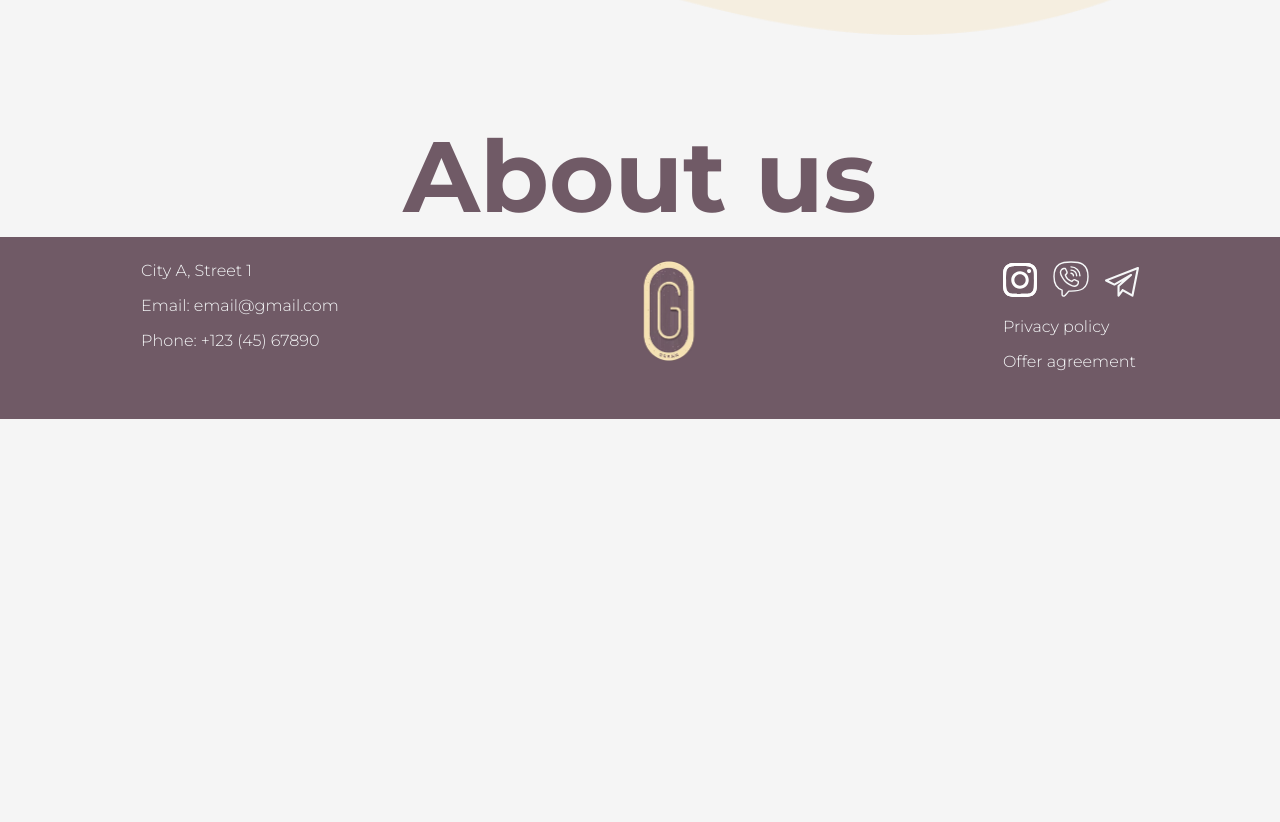
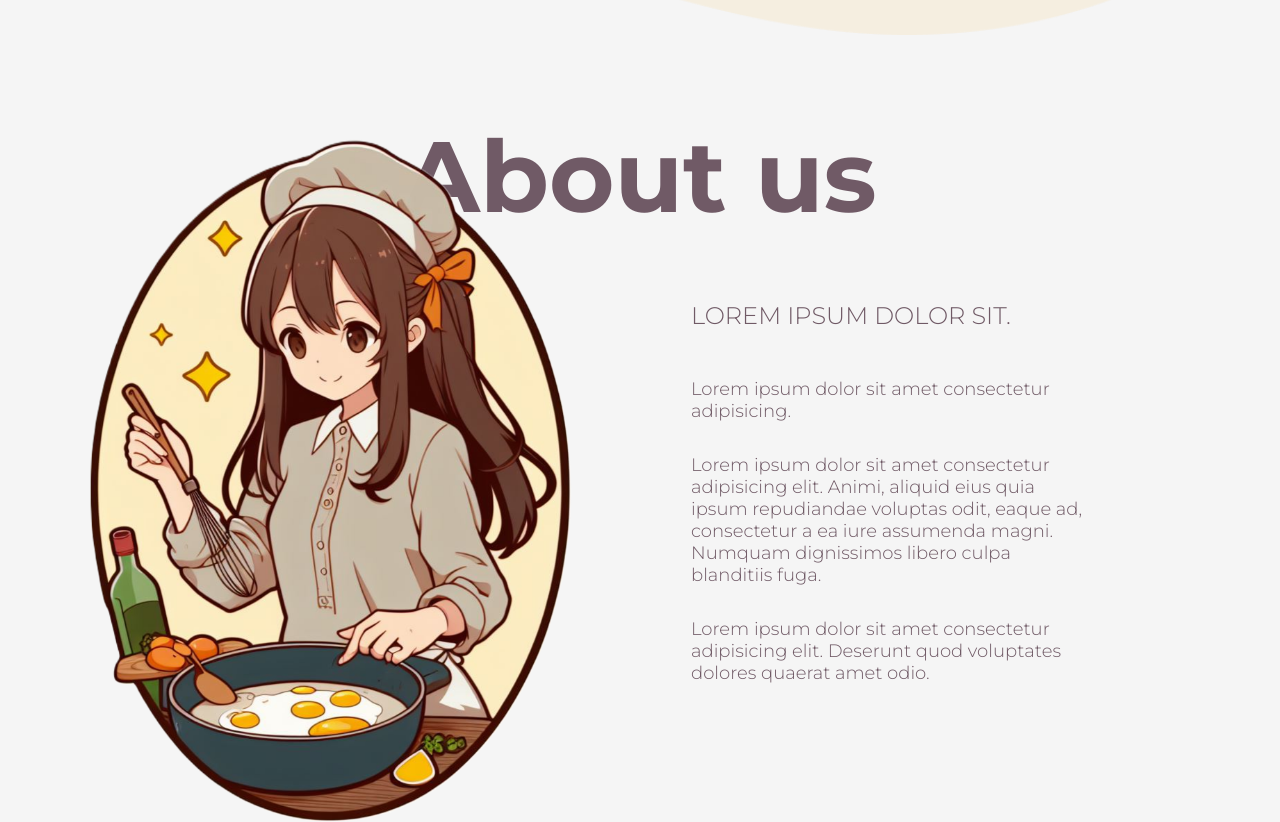
Before and after one commit to Dzmi3y/CupcakeShop, a React (Create React App) app in the folder CupcakeShopClient/: page / in a window 1280 px wide. Shown: the part 3140-3962 px from the top of the page. Before the commit the page ends 3559 px from the top, so only its background shows below. Built offline with nearby package versions, Linux system fonts and the light colour scheme; no server answers; what axios-mock-adapter would draw is missing.

Commit message:
add "about us" to home page

```diff
--- /dev/null
+++ b/CupcakeShopClient/src/components/pages/HomePage/AboutUs.tsx
@@ -0,0 +1,61 @@
+import styled from "styled-components";
+import GirlImg from "../../../assets/images/cookingGirl.png";
+
+
+const Container = styled.div`
+    padding: 0 5rem;
+    display:flex;
+    flex-direction: column;
+    @media (min-width: 1200px) {
+        flex-direction: row;
+    }
+`;
+const TextWrapper = styled.div`
+    margin: 2rem 1rem 0 10%;
+    @media (min-width: 1200px) {
+        margin: 4rem 10% 0 10%;
+    }
+`;
+const Title = styled.div`
+    font-size: var(--text-size-large);
+    text-transform: uppercase;
+    margin-bottom: 3rem;
+    text-align: center;
+    @media (min-width: 1200px) {
+        text-align: left;
+    }
+`;
+const Description = styled.div`
+    font-size: var(--text-size-medium);
+    p{
+        margin-bottom: 2rem;
+    }
+`;
+const StyledImg = styled.img`
+    margin: 2rem auto 0 auto;
+    width: 100%;
+    height: min-content;
+    max-width: 499px;
+    max-height: 749px;
+    @media (min-width: 1200px) {
+        margin: -10% 0 0 0;
+    }
+`;
+
+export const AboutUs = () => {
+    return (
+        <Container>
+
+            <StyledImg src={GirlImg} alt="Photo" />
+            <TextWrapper>
+                <Title>Lorem ipsum dolor sit.</Title>
+                <Description>
+                    <p>Lorem ipsum dolor sit amet consectetur adipisicing.</p>
+                    <p>Lorem ipsum dolor sit amet consectetur adipisicing elit. Animi, aliquid eius quia ipsum repudiandae voluptas odit, eaque ad, consectetur a ea iure assumenda magni. Numquam dignissimos libero culpa blanditiis fuga.</p>
+                    <p>Lorem ipsum dolor sit amet consectetur adipisicing elit. Deserunt quod voluptates dolores quaerat amet odio.</p>
+                </Description>
+            </TextWrapper>
+
+        </Container>
+    )
+}
--- a/CupcakeShopClient/src/components/pages/HomePage/HomePage.tsx
+++ b/CupcakeShopClient/src/components/pages/HomePage/HomePage.tsx
@@ -8,6 +8,7 @@ import styled from "styled-components";
 import BackgroundWaveImg from "../../../assets/images/backgroundWave.png"
 import { WhyWe } from "./WhyWe";
 import { DeliveryInfo } from "./DeliveryInfo";
+import { AboutUs } from "./AboutUs";
 
 
 export const HomePage = () => {
@@ -65,7 +66,7 @@ export const HomePage = () => {
       </BackgroundWaveContainer>
 
       <Title id="about_us">About us</Title>
-
+      <AboutUs/>
     </>
   )
 }
```
Also changed, not shown: CupcakeShopClient/src/assets/images/DSC05371 1.png (added), CupcakeShopClient/src/assets/images/cookingGirl.png (added).
